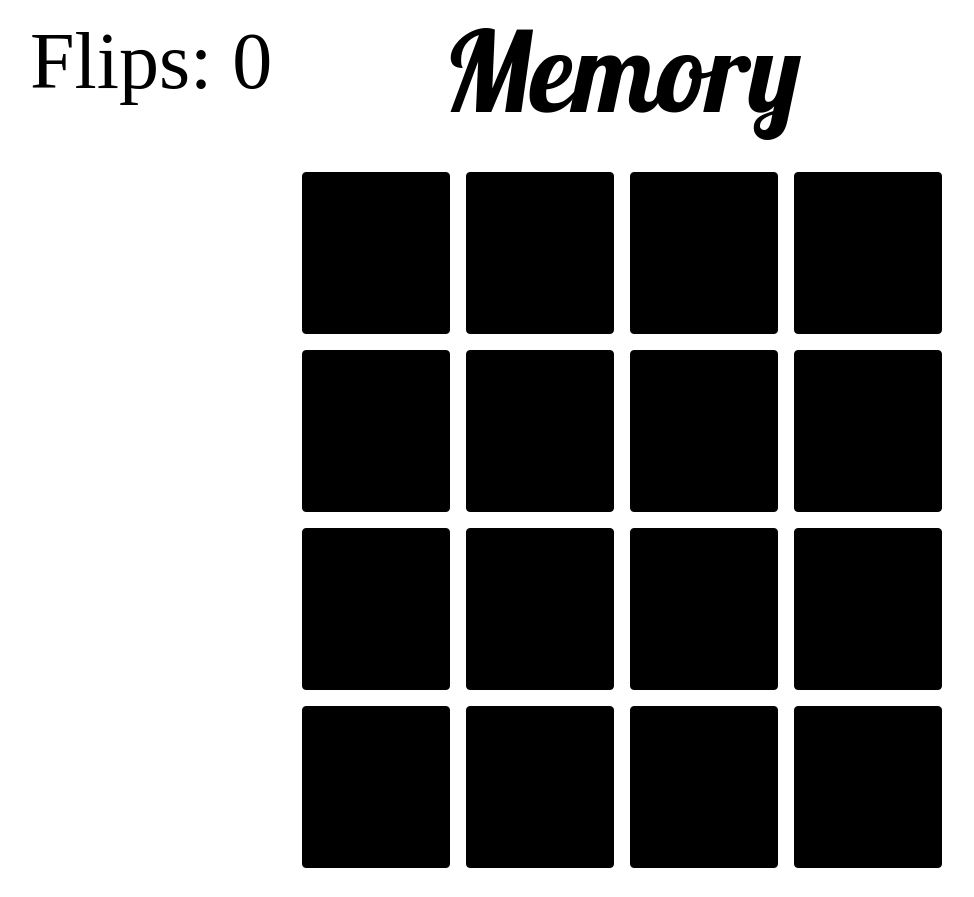
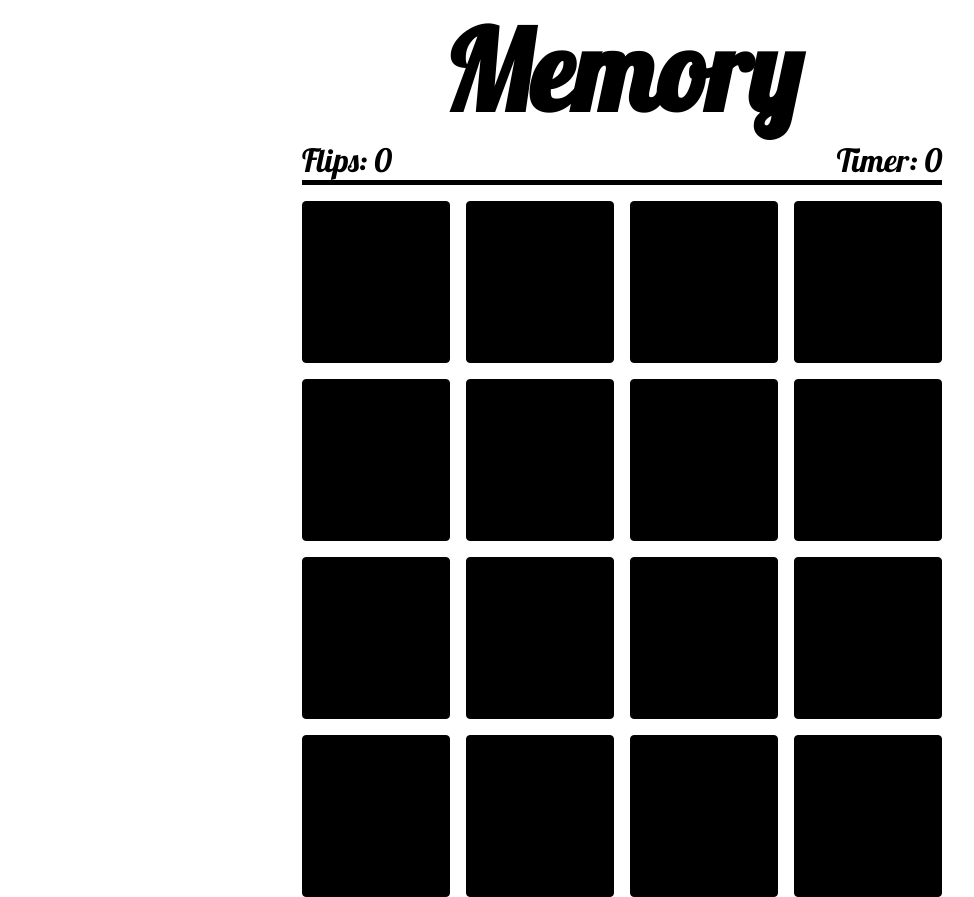
Before and after one commit to lysmac/Memory, a plain HTML site: page docs/index.html in a window 1280 px wide. Shown: the whole page, without its empty margins (18-992 px from the left). Before the commit the page ends 868 px from the top, so only its background shows below. Drawn offline with Linux system fonts and the light colour scheme.

Commit message:
some styling, timer to be added

```diff
--- a/docs/index.html
+++ b/docs/index.html
@@ -9,8 +9,15 @@
     <script src="main.js" defer></script>
   </head>
   <body>
-    <header>Memory</header>
-    <div id="counter">Flips: 0</div>
+    <header>
+      <div>
+        <h1>Memory</h1>
+      </div>
+      <div id="scoreboard">
+        <div id="counter">Flips: 0</div>
+        <div>Timer: 0</div>
+      </div>
+    </header>
 
     <main id="board"></main>
   </body>
--- a/docs/style.css
+++ b/docs/style.css
@@ -15,17 +15,23 @@ body {
 header {
   width: 100vw;
   display: flex;
-  justify-content: center;
-  font-size: 7rem;
-  margin-bottom: 2rem;
+  flex-direction: column;
+  align-items: center;
   font-family: "Lobster", cursive;
+  margin-bottom: 1rem;
 }
 
-#counter {
-  position: absolute;
-  top: 1rem;
-  left: 3rem;
-  font-size: 5rem;
+h1 {
+  font-size: 7rem;
+}
+
+#scoreboard {
+  font-size: 2rem;
+  display: flex;
+  flex-direction: row;
+  justify-content: space-between;
+  width: 40rem;
+  border-bottom: 5px solid black;
 }
 
 main {
```
